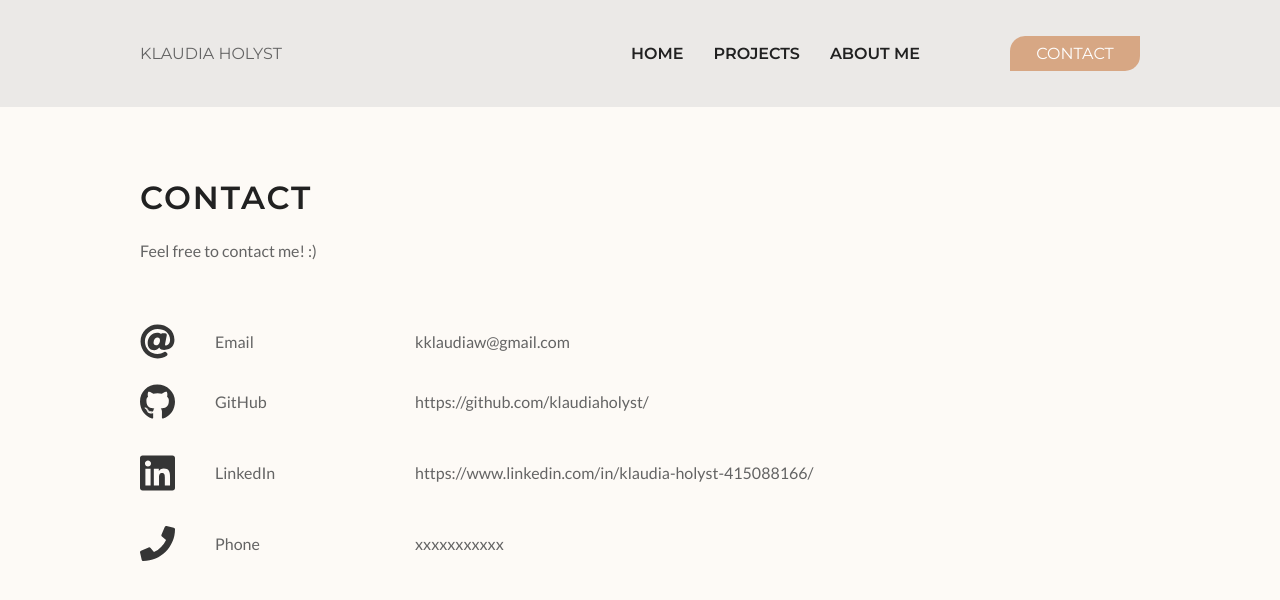
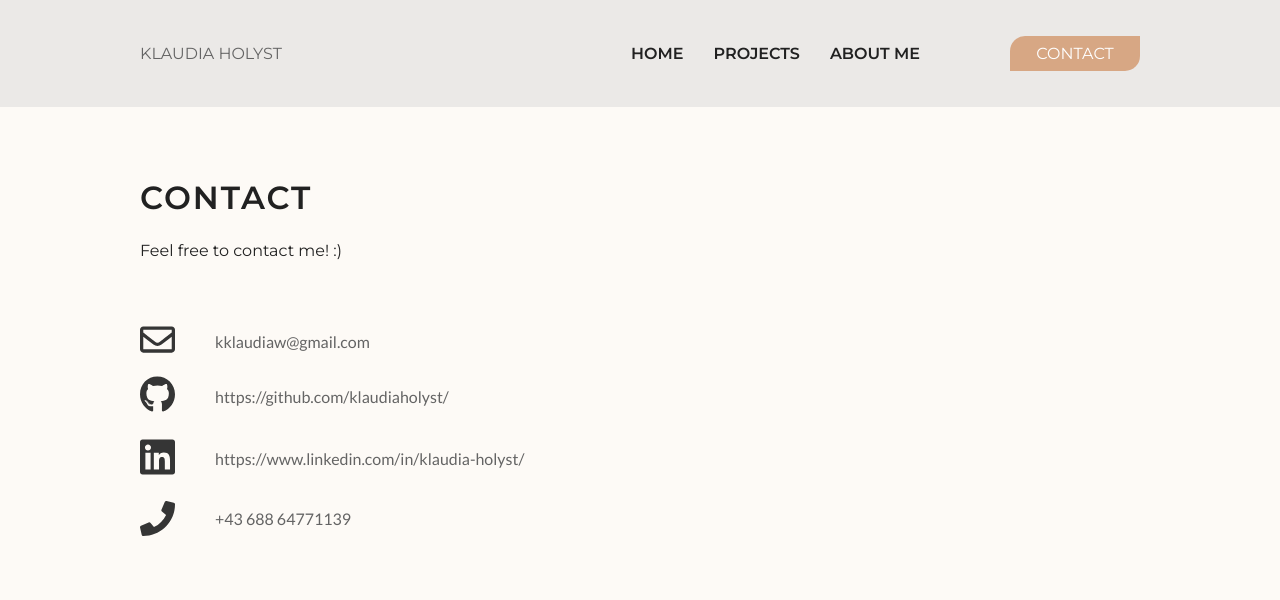
Before and after one commit to klaudiaholyst/portfolio, a React (Create React App) app: page /contact in a window 1280 px wide. Shown: the top 600 px of the page. Built offline with nearby package versions, Linux system fonts and the light colour scheme.

Commit message:
links in Contact.js

```diff
--- a/src/components/contact/Contact.js
+++ b/src/components/contact/Contact.js
@@ -1,6 +1,6 @@
 import React from 'react';
 
-import mail from '../../assets/svg/at-solid.svg';
+import mail from '../../assets/svg/envelope-regular.svg';
 import github from '../../assets/svg/github-brands.svg';
 import linkedin from '../../assets/svg/linkedin-brands.svg';
 import phone from '../../assets/svg/phone-solid.svg';
@@ -13,18 +13,14 @@ const Contact = () => {
             <h1 className={styles.componentTitle}>Contact</h1>
             <p className={styles.description}>Feel free to contact me! :)</p>
             <div className={styles.container}>
-                <img src={mail} className={styles.icon} alt="mail"/>
-                <p className={styles.description}>Email</p>
-                <p className={styles.description}>kklaudiaw@gmail.com</p>
-                <img src={github} className={styles.icon} alt="github"/>
-                <p className={styles.description}>GitHub</p>
-                <p className={styles.description}>https://github.com/klaudiaholyst/</p>
-                <img src={linkedin} className={styles.icon} alt="linkedin"/>
-                <p className={styles.description}>LinkedIn</p>
-                <p className={styles.description}>https://www.linkedin.com/in/klaudia-holyst-415088166/</p>
+                <a href="mailto:kklaudiaw@gmail.com"><img src={mail} className={styles.icon} alt="mail"/></a>
+                <a href="mailto:kklaudiaw@gmail.com" className={styles.link}>kklaudiaw@gmail.com</a>
+                <a href="https://github.com/klaudiaholyst/" rel="noreferrer" target="_blank"><img src={github} className={styles.icon} alt="github"/></a>
+                <a href="https://github.com/klaudiaholyst/" rel="noreferrer" target="_blank" className={styles.link}>https://github.com/klaudiaholyst/</a>
+                <a href="https://www.linkedin.com/in/klaudia-holyst/" target="_blank"><img src={linkedin} className={styles.icon} alt="linkedin"/></a>
+                <a href="https://www.linkedin.com/in/klaudia-holyst/" target="_blank" className={styles.link}>https://www.linkedin.com/in/klaudia-holyst/</a>
                 <img src={phone} className={styles.icon} alt="phone"/>
-                <p className={styles.description}>Phone</p>
-                <p className={styles.description}>xxxxxxxxxxx</p>
+                <a href="tel:+43 688 64771139" className={styles.link}>+43 688 64771139</a>
             </div>
         </main>
     )
--- a/src/components/contact/Contact.module.css
+++ b/src/components/contact/Contact.module.css
@@ -6,22 +6,16 @@
     box-sizing: border-box;
     padding: 50px 140px;
 }
-
 .componentTitle{
     text-transform: uppercase;
     font-family: 'Montserrat', sans-serif;
     letter-spacing: 2px;
     margin-bottom: 8px;
 }
-.description {
-    font-family: 'Lato', sans-serif;
-    color: rgba(100, 100, 100, 1);
-    font-size: 1rem;
-}
 .container{
     margin-top: 50px;
     display: grid;
-    grid-template-columns: 75px 200px 500px;
+    grid-template-columns: 75px auto;
     grid-template-rows: 30px;
     justify-items: start;
     align-items: center;
@@ -31,3 +25,9 @@
 .icon{
     width:35px;
 }
+.link{
+    text-decoration: none;
+    font-family: 'Lato', sans-serif;
+    color: rgba(100, 100, 100, 1);
+    font-size: 1rem;
+}
```
Also changed, not shown: src/assets/svg/at-solid.svg (deleted), src/assets/svg/envelope-regular.svg (added).
